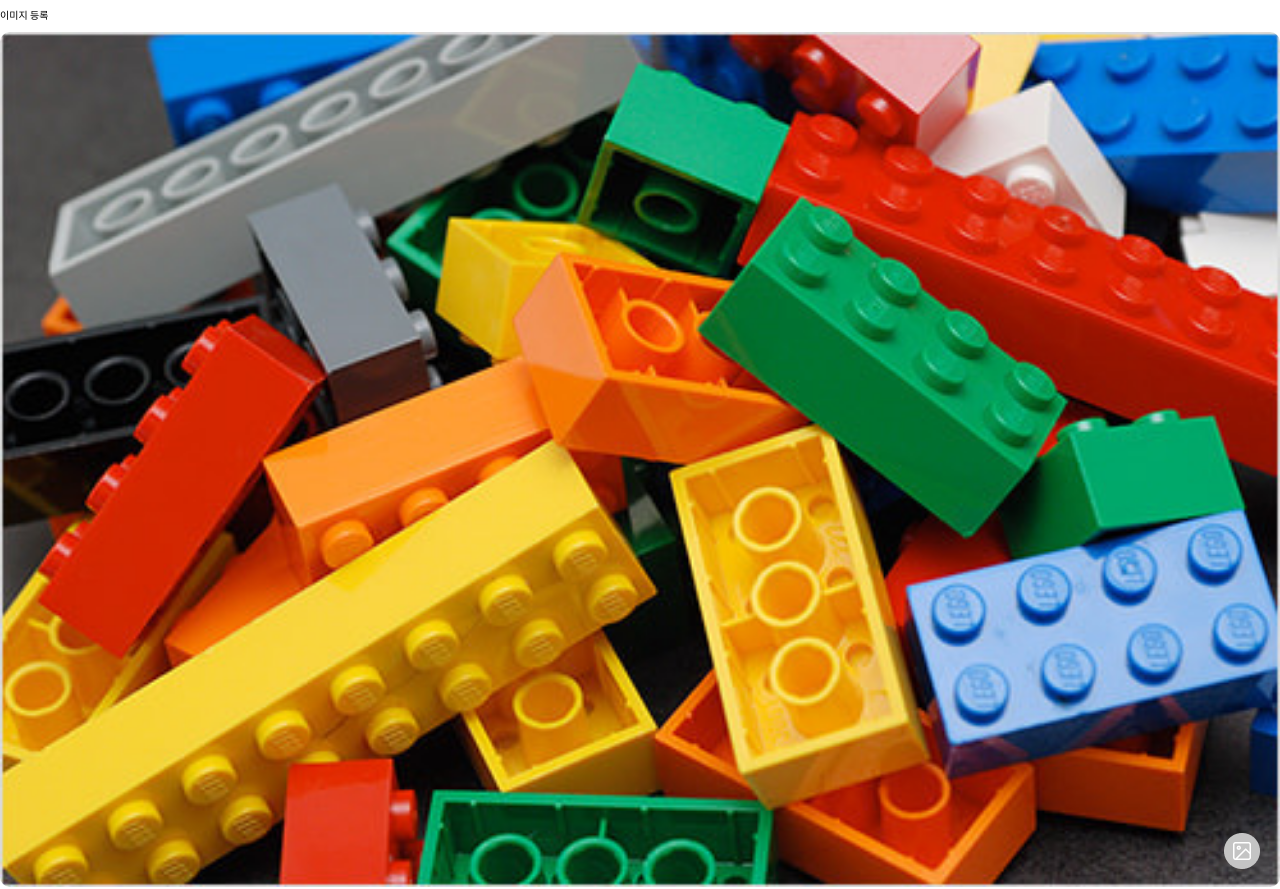
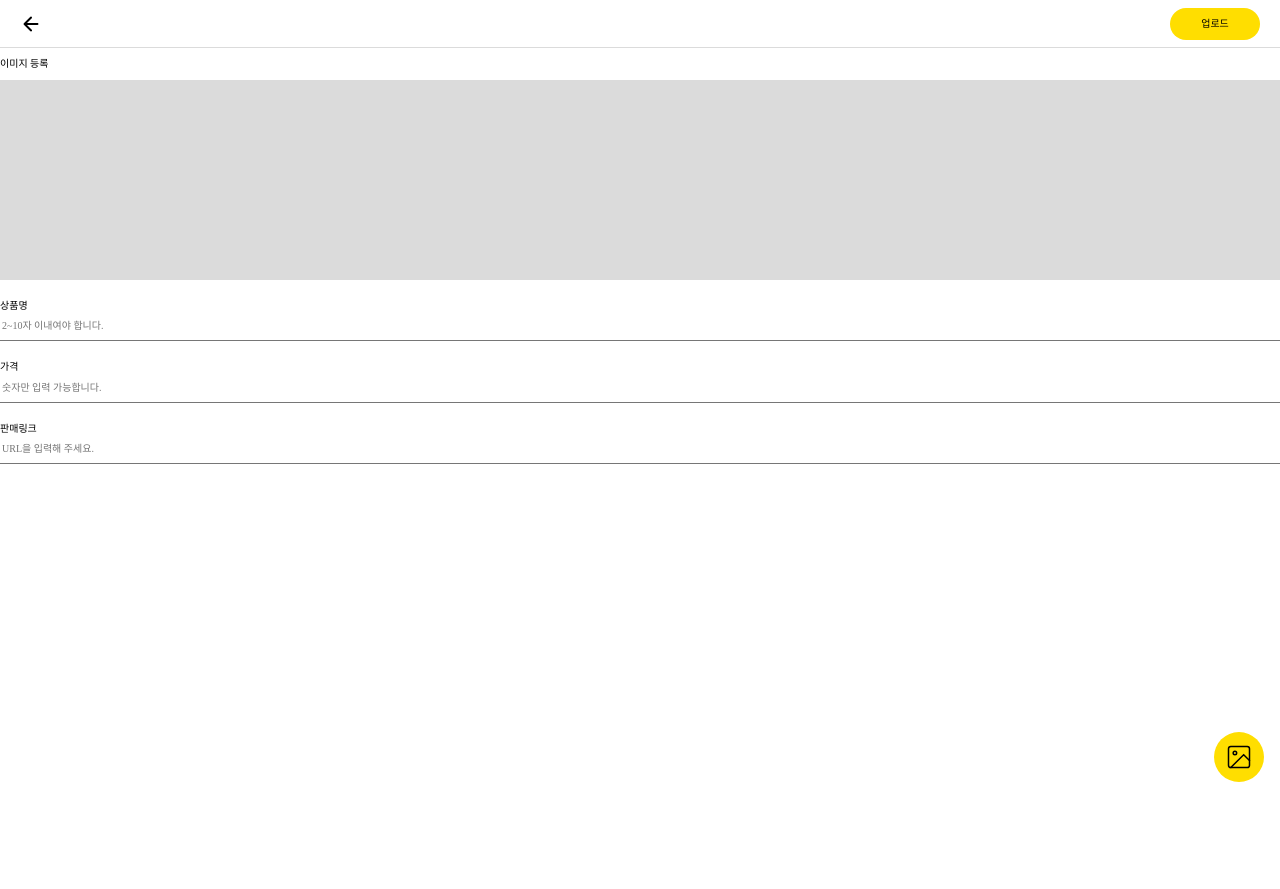
Before and after one commit to FRONTENDSCHOOL5/final-11-NigoNego, a React (Create React App) app: page /test in a window 1280 px wide. After the commit the page ends 800 px from the top, so only its background shows below. Built offline with nearby package versions, Linux system fonts and the light colour scheme.

Commit message:
✨ Feat:  #75 상품 API연결 구현

```diff
--- a/package.json
+++ b/package.json
@@ -7,6 +7,7 @@
     "@testing-library/react": "^13.4.0",
     "@testing-library/user-event": "^13.5.0",
     "axios": "^1.4.0",
+    "i": "^0.3.7",
     "react": "^18.2.0",
     "react-dom": "^18.2.0",
     "react-router-dom": "^6.12.1",
--- a/src/components/Test/Test.jsx
+++ b/src/components/Test/Test.jsx
@@ -1,10 +1,11 @@
 import React from 'react';
-import MyProfilePage from '../../pages/ProfilePage/MyProfilePage/MyProfilePage';
-import AddProductImg from './../../pages/ProductPage/AddProductImg';
+import ProductPage from './../../pages/ProductPage/ProductPage';
+import ProductInput from '../../pages/ProductPage/ProductInput';
 export default function Test() {
   return (
     <div>
-      <AddProductImg />
+      {/* <ProductPage /> */}
+      <ProductInput />
     </div>
   );
 }
--- a/src/pages/PostPage/PostUpload/PostUpload.jsx
+++ b/src/pages/PostPage/PostUpload/PostUpload.jsx
@@ -54,8 +54,6 @@ export default function PostUpload() {
       }).then(response => {
         console.log(response);
         // console.log('POST 요청 완료');
-        setUserContent([...userContent, response.data.post.content]);
-        setUserImage([...userImage, response.data.post.image]);
       });
     } catch (err) {
       console.log(err);
--- a/src/pages/ProductPage/AddProductImg.jsx
+++ b/src/pages/ProductPage/AddProductImg.jsx
@@ -1,16 +1,48 @@
-import React from 'react';
+import React, { useState } from 'react';
+import axios from 'axios';
 import styled from 'styled-components';
 import testImg from '../../assets/images/post-test-img.jpg';
 import imgUploadBtn from '../../assets/icons/img-btn.png';
+import buttonImg from '../../assets/images/upload-file.svg';
 
 export default function AddProductImg() {
+  const [content, setContent] = useState('');
+  const [image, setImage] = useState('');
+
+  // user 데이터 저장
+  const [userImage, setUserImage] = useState('');
+  const [userContent, setUserContent] = useState('');
+
+  const handleImageUpload = e => {
+    e.preventDefault();
+
+    const file = e.target.files[0];
+    const formData = new FormData();
+    formData.append('image', file);
+
+    axios({
+      method: 'POST',
+      url: 'https://api.mandarin.weniv.co.kr/image/uploadfile',
+      data: formData,
+    }).then(result => {
+      console.log('요청성공');
+      console.log(result);
+      setImage(`https://api.mandarin.weniv.co.kr/${result.data.filename}`);
+      // console.log(image);
+    });
+  };
+
   return (
     <AddProductImgWrapp>
       <p>이미지 등록</p>
-      <img src={testImg} alt="" />
-      <button type="button">
-        <img src={imgUploadBtn} alt="" />
-      </button>
+      <div className="img-wrapper">
+        {image.length > 0 && <img src={image} alt="" />}
+      </div>
+
+      <UploadButtonStyle>
+        <label htmlFor="input" />
+        <input id="input" type="file" onChange={handleImageUpload} />
+      </UploadButtonStyle>
     </AddProductImgWrapp>
   );
 }
@@ -20,7 +52,13 @@ const AddProductImgWrapp = styled.div`
 
   img {
     width: 100%;
+    height: 100%;
     border-radius: 10px;
+  }
+
+  .img-wrapper {
+    height: 200px;
+    background-color: var(--basic-border-color);
   }
 
   button {
@@ -34,3 +72,24 @@ const AddProductImgWrapp = styled.div`
     margin: 20px;
   }
 `;
+
+const UploadButtonStyle = styled.div`
+  position: fixed;
+  bottom: 16px;
+  right: 16px;
+  label {
+    width: 50px;
+    height: 50px;
+    display: inline-block;
+    background-image: url(${buttonImg});
+    background-size: cover;
+  }
+
+  input {
+    display: none;
+  }
+
+  input::file-selector-button {
+    display: none;
+  }
+`;
--- /dev/null
+++ b/src/pages/ProductPage/ProductInput.jsx
@@ -0,0 +1,88 @@
+import React, { useState } from 'react';
+import axios from 'axios';
+import styled from 'styled-components';
+import Input from '../../components/common/Input/Input';
+import { HeaderUploadNav } from '../../components/common/Header/Header';
+import AddProductImg from './AddProductImg';
+// import { HeaderUploadNav } from '../common/Header/Header';
+
+export default function ProductInput() {
+  const [itemName, setItemName] = useState('');
+  const [price, setPrice] = useState('');
+  const [link, setLink] = useState('');
+
+  function handleSubmit(e) {
+    e.preventDefault();
+    console.log(4444);
+    const token =
+      'eyJhbGciOiJIUzI1NiIsInR5cCI6IkpXVCJ9.eyJpZCI6IjY0OGFkMDkxYjJjYjIwNTY2MzM1ZjVmMCIsImV4cCI6MTY5MjAwMjk4NiwiaWF0IjoxNjg2ODE4OTg2fQ.IXRWQpeGB-5D3U3iN4FSKNf2F92wGVA_FLw4SpqLc20';
+    // 게시글 작성 api 호출
+    try {
+      console.glo(typeof price);
+      axios({
+        method: 'POST',
+        url: `https://api.mandarin.weniv.co.kr/product`,
+        headers: {
+          Authorization: `Bearer ${token}`,
+          'Content-type': 'application/json',
+        },
+
+        data: {
+          product: {
+            itemName: itemName,
+            price: Number(price), //1원 이상
+            link: link,
+            itemImage: '123544565',
+          },
+        },
+      }).then(response => {
+        console.log(response);
+        console.log('POST 요청 완료');
+      });
+    } catch (err) {
+      console.log(err);
+    }
+  }
+
+  return (
+    <ProductInputWrapp>
+      <form onSubmit={handleSubmit}>
+        <HeaderUploadNav />
+        <AddProductImg />
+        <div className="input-wrapper">
+          <Input
+            label="상품명"
+            placeholder="2~10자 이내여야 합니다."
+            onChange={e => {
+              setItemName(e.target.value);
+            }}
+          />
+        </div>
+        <div className="input-wrapper">
+          <Input
+            label="가격"
+            placeholder="숫자만 입력 가능합니다."
+            onChange={e => {
+              setPrice(e.target.value);
+            }}
+          />
+        </div>
+        <div className="input-wrapper">
+          <Input
+            label="판매링크"
+            placeholder="URL을 입력해 주세요."
+            onChange={e => {
+              setLink(e.target.value);
+            }}
+          />
+        </div>
+      </form>
+    </ProductInputWrapp>
+  );
+}
+
+const ProductInputWrapp = styled.div`
+  .input-wrapper {
+    margin: 20px 0;
+  }
+`;
--- a/src/pages/ProductPage/ProductPage.jsx
+++ b/src/pages/ProductPage/ProductPage.jsx
@@ -1,5 +1,15 @@
-import React from 'react';
+import React, { useState } from 'react';
+import AddProductImg from './AddProductImg';
+import ProductInput from './ProductInput';
+import { HeaderUploadNav } from '../../components/common/Header/Header';
+import axios from 'axios';
 
 export default function ProductPage() {
-  return <div>ProductPage</div>;
+  return (
+    <>
+      <HeaderUploadNav />
+      <AddProductImg />
+      <ProductInput />
+    </>
+  );
 }
```
Also changed, not shown: src/pages/ProductPage/ProfileChangePage.jsx (deleted, +0 -39 lines), 1 other file (tests, documents, lock files or other folders).
